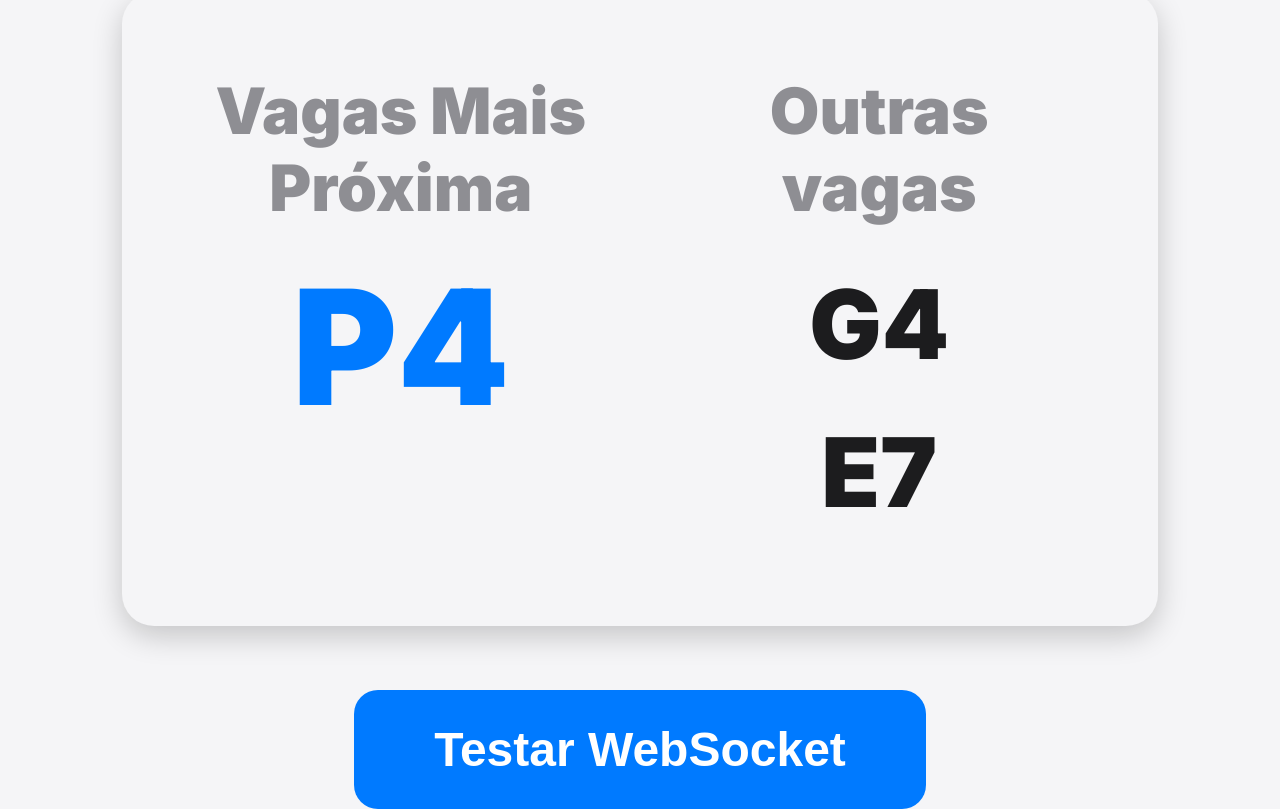
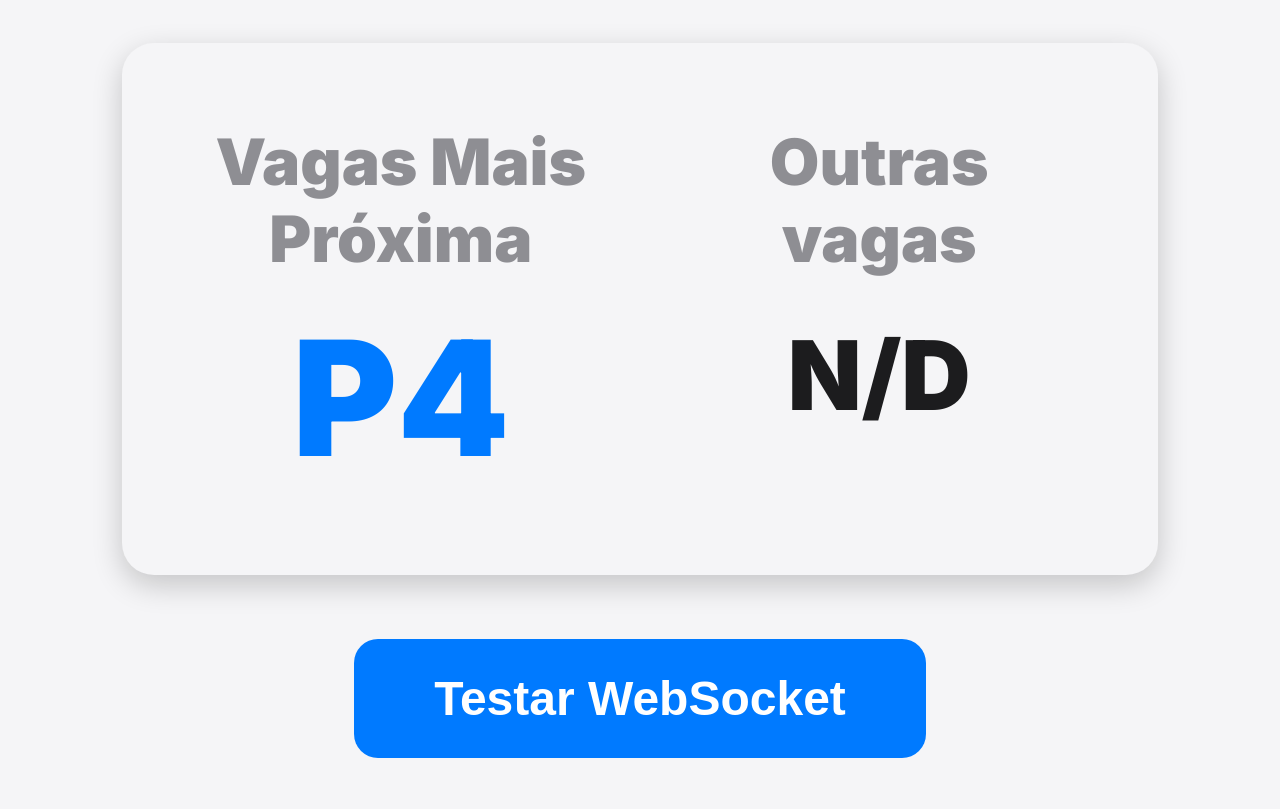
Before and after one commit to SpotifaiI/parkify-view, a React (Vite) app: page / in a window 1280 px wide. Built offline with nearby package versions, Linux system fonts and the light colour scheme; no server answers.

Commit message:
feat: add variables to show parking slots

```diff
--- a/src/screens/Dashboard.tsx
+++ b/src/screens/Dashboard.tsx
@@ -1,9 +1,14 @@
-import { io } from "socket.io-client";
+import { io } from 'socket.io-client';
+import { useState } from 'react';
 
-export type WSRefresh = { ok: boolean };
+export type WSRefresh = { near_free_slot: string };
 
 export function Dashboard() {
   const socket = io(import.meta.env.VITE_WS_ENDPOINT);
+
+  const defaultParkingSlot = 'N/D';
+  const [lastParkingSlot, setLastParkingSlot] = useState(defaultParkingSlot);
+  const [previousLastParkingSlot, setPreviousLastParkingSlot] = useState('');
 
   socket.on("connect", () => {
     console.log(`Conectado por WS com ID ${socket.id}`);
@@ -18,9 +23,11 @@ export function Dashboard() {
   });
 
   socket.on("refresh", (data: WSRefresh) => {
-    console.log("Atualizando a página...");
-    console.log(data);
-    console.log(data.ok);
+    if (lastParkingSlot !== defaultParkingSlot) {
+      setPreviousLastParkingSlot(lastParkingSlot);
+    }
+
+    setLastParkingSlot(data.near_free_slot);
   });
 
   function onWSHandler() {
@@ -36,8 +43,8 @@ export function Dashboard() {
         </div>
         <div className="other_roles__section">
           <h2>Outras vagas</h2>
-          <section className="other-roles">G4</section>
-          <section className="other-roles">E7</section>
+          <section className="other-roles">{lastParkingSlot}</section>
+          <section className="other-roles">{previousLastParkingSlot}</section>
         </div>
       </section>
       <button onClick={onWSHandler}>Testar WebSocket</button>
```
